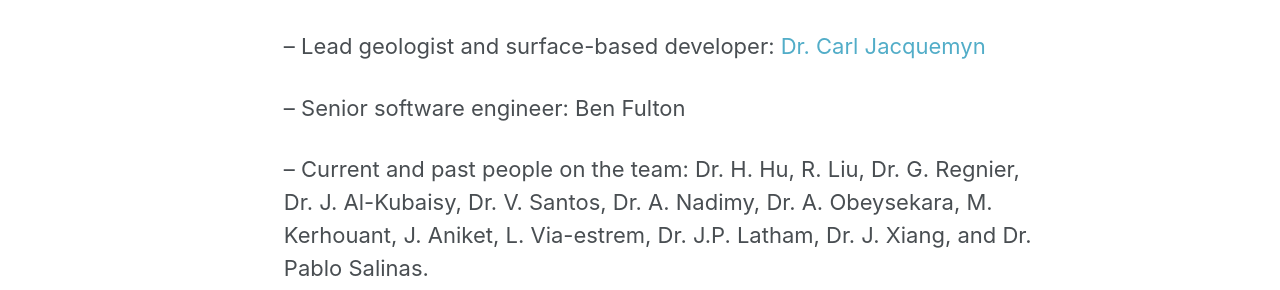
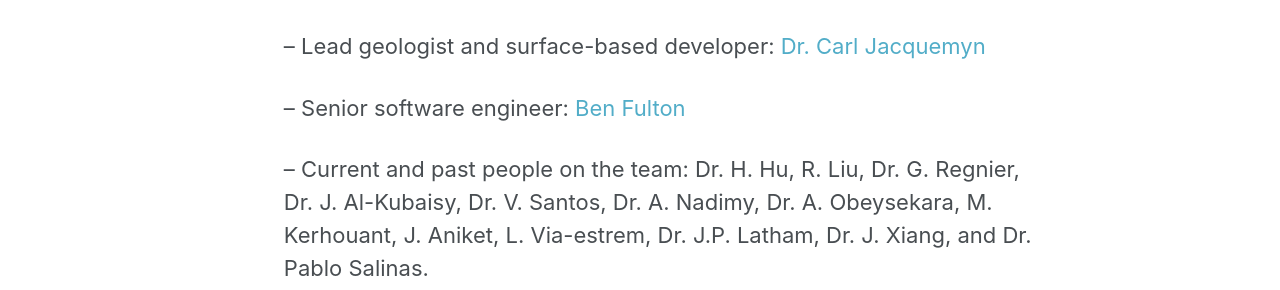
Before and after one commit to Multifluids/multifluids.github.com, a Jekyll site: the page built from _pages/people.md, in a window 1280 px wide and 900 px high. Shown: the part 405-695 px from the top of the window. Built offline with Jekyll 4.4.1, drawn with Linux system fonts in a browser that asks for light colours; part of the change alters nothing that is shown.

```diff
--- a/_pages/people.md
+++ b/_pages/people.md
@@ -12,7 +12,7 @@ excerpt: ""
 
  -- Lead geologist and surface-based developer: <a href="https://profiles.imperial.ac.uk/c.jacquemyn">Dr. Carl Jacquemyn</a>
 
- -- Senior software engineer: Ben Fulton
+ -- Senior software engineer: <a href="https://profiles.imperial.ac.uk/b.fulton">Ben Fulton</a>
 
  -- Current and past people on the team: Dr. H. Hu, R. Liu, Dr. G. Regnier, Dr. J. Al-Kubaisy, Dr. V. Santos, Dr. A. Nadimy, Dr. A. Obeysekara, M. Kerhouant, J. Aniket, L. Via-estrem, Dr. J.P. Latham, Dr. J. Xiang, and Dr. Pablo Salinas.
 
```
